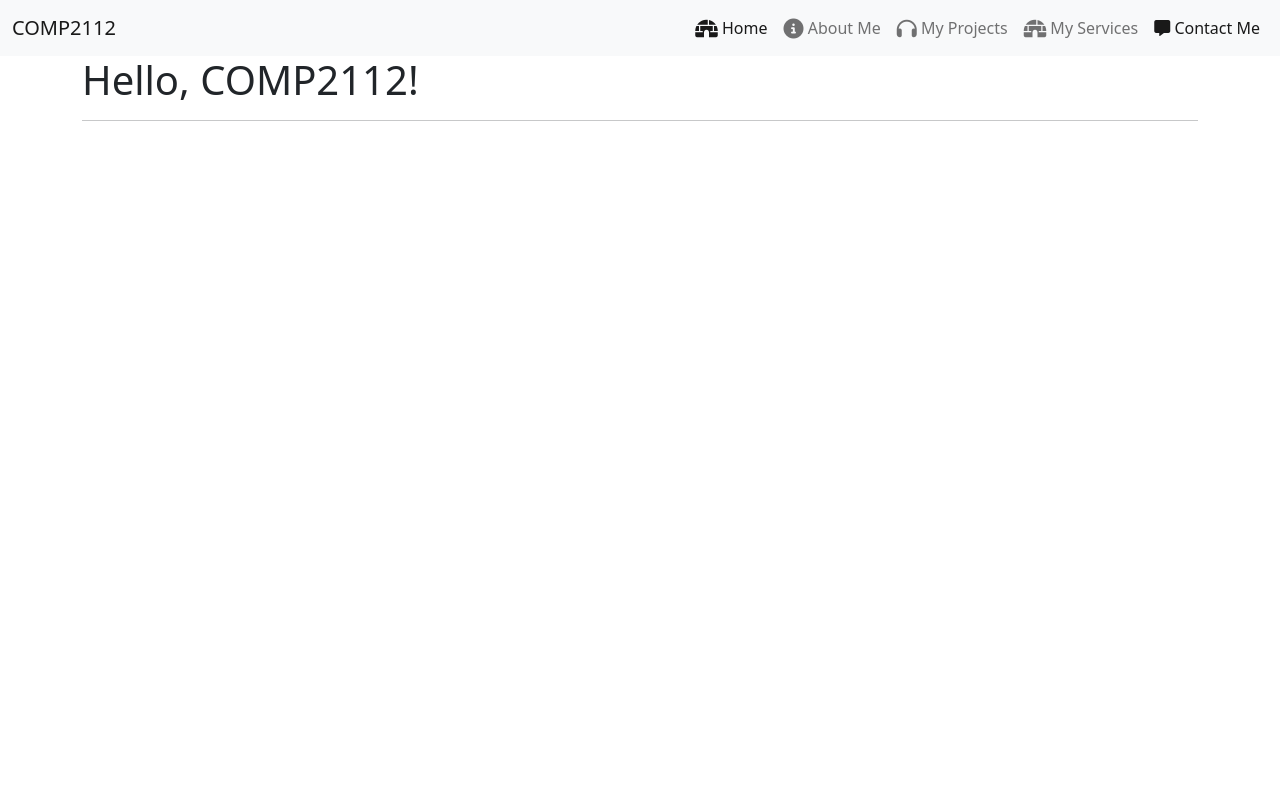
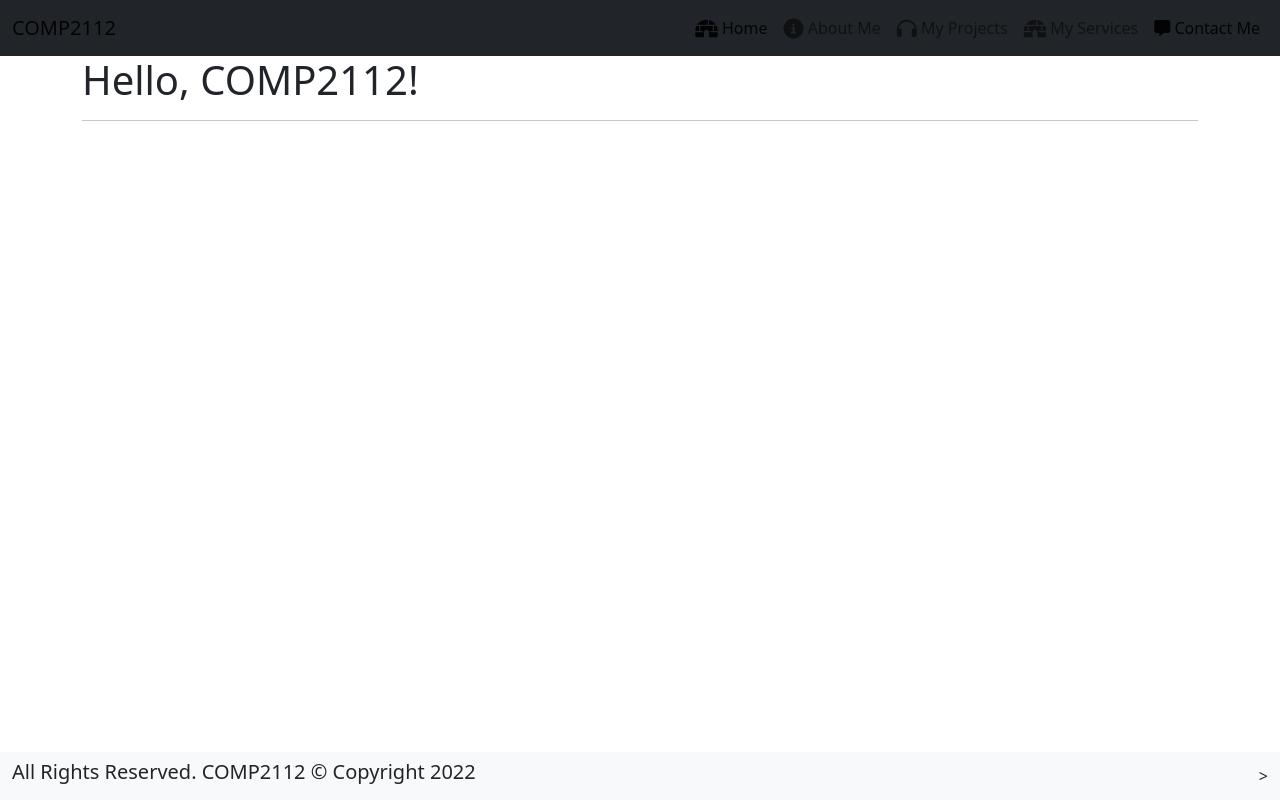
Before and after one commit to DafeTheKulu/COMP2112-Week5, a website: page index.html in a window 1280 px wide. Drawn offline with nearby package versions, Linux system fonts and the light colour scheme.

Commit message:
Completed page template

```diff
--- a/index.html
+++ b/index.html
@@ -19,7 +19,7 @@
 	<body>
 		<!-- Main Navigation -->
 		<header>
-			<nav class="navbar navbar-expand-lg bg-light">
+			<nav class="navbar navbar-expand-lg bg-dark">
 				<div class="container-fluid">
 					<a class="navbar-brand" href="index.html">COMP2112</a>
 					<button
@@ -93,12 +93,22 @@
 			</nav>
 		</header>
 		<!-- Main Content -->
-		<div class="container">
-			<h1>Hello, COMP2112!</h1>
-			<hr />
-		</div>
+		<main>
+			<div class="container">
+				<h1>Hello, COMP2112!</h1>
+				<hr />
+			</div>
+		</main>
+
 		<!-- Main Footer Content -->
-		<!--  -->
+		<footer>
+			<nav class="navbar fixed-bottom bg-light">
+				<div class="container-fluid">
+					<h5>All Rights Reserved. COMP2112 &copy; Copyright 2022</h5>
+					>
+				</div>
+			</nav>
+		</footer>
 		<!-- JS SECTION -->
 		<script src="/node_modules/jquery/dist/jquery.min.js"></script>
 		<script src="/node_modules/bootstrap/dist/js/bootstrap.min.js"></script>
```
